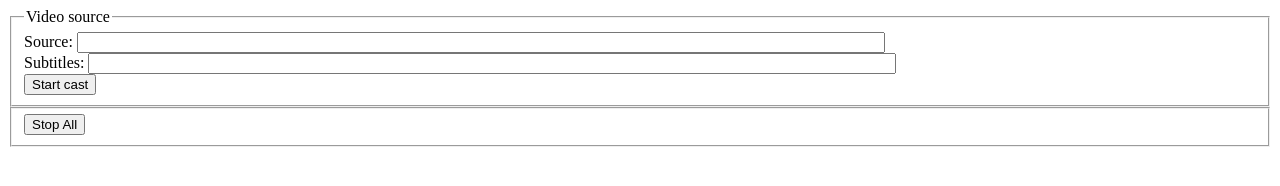
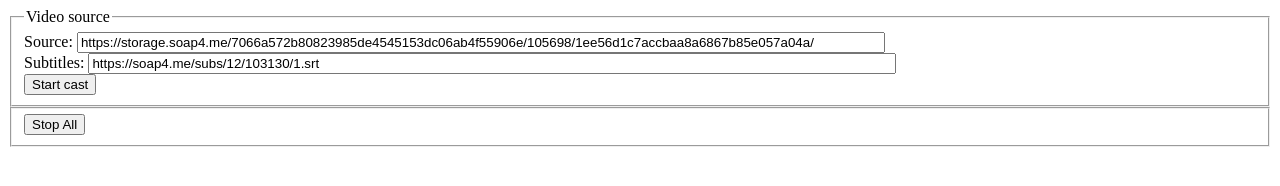
Before and after one commit to ZSmartHome/homecaster, a plain HTML site: page index.html in a window 1280 px wide. Drawn offline with Linux system fonts and the light colour scheme.

Commit message:
add examples

```diff
--- a/index.html
+++ b/index.html
@@ -2,7 +2,7 @@
 <html lang="en">
 <head>
     <meta charset="UTF-8">
-    <title>ChromeCaster</title>
+    <title>HomeCaster</title>
     <link rel="stylesheet" href="styles.css">
     <script type="text/javascript" src="https://www.gstatic.com/cv/js/sender/v1/cast_sender.js?loadCastFramework=1"></script>
 </head>
@@ -13,13 +13,13 @@
         <div>
             <label>
                 Source:
-                <input class="video__source" type="text" id="video-source-url">
+                <input class="video__source" type="text" id="video-source-url" value="https://storage.soap4.me/7066a572b80823985de4545153dc06ab4f55906e/105698/1ee56d1c7accbaa8a6867b85e057a04a/">
             </label>
         </div>
         <div>
             <label>
                 Subtitles:
-                <input class="video__source" type="text" id="video-source-subtitle-url">
+                <input class="video__source" type="text" id="video-source-subtitle-url" value="https://soap4.me/subs/12/103130/1.srt">
             </label>
         </div>
         <button id="video-start-cast-button">Start cast</button>
```
